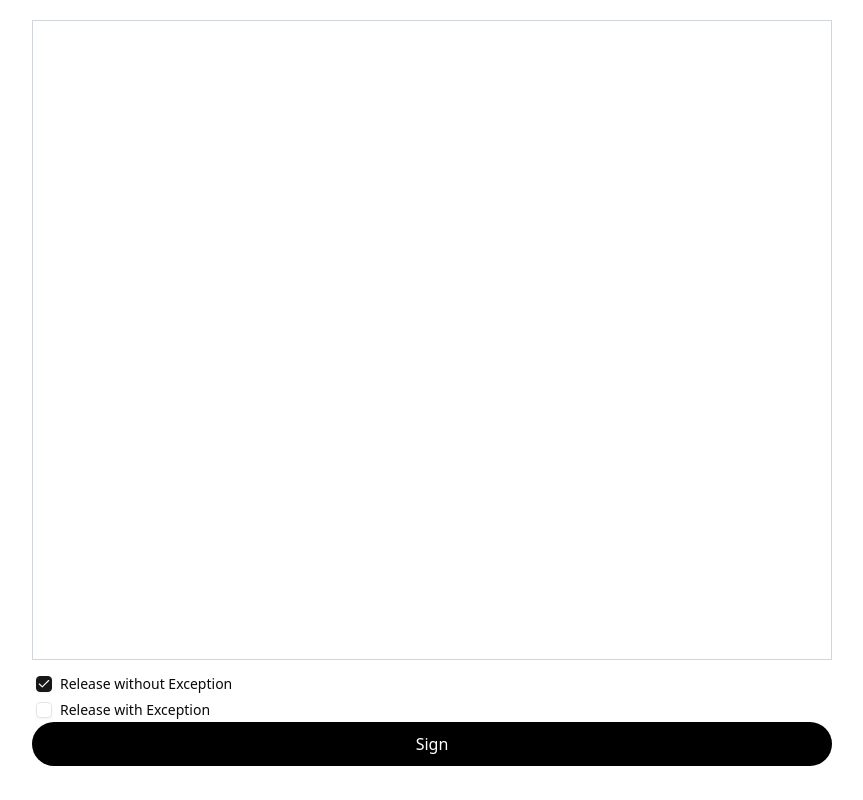
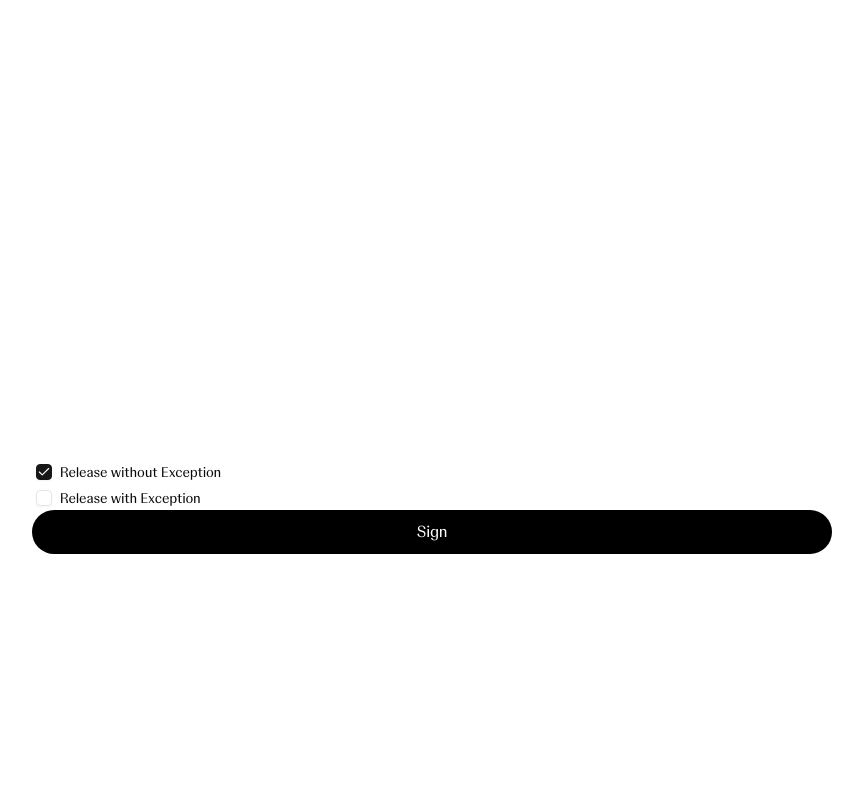
Before and after one commit to suraj-aifalabs/batch-release-local-ui, a React (Vite) app: page /setting/release in a window 1280 px wide. Shown: the whole page, without its empty margins (208-1071 px from the left). Built offline with nearby package versions, Linux system fonts and the light colour scheme; no server answers.

Commit message:
sync from jnj 4th june

```diff
--- a/src/App.css
+++ b/src/App.css
@@ -0,0 +1,17 @@
+@font-face {
+    font-family: "J&JRegular";
+    src: url("./assets/fonts/JohnsonDisplay-Regular.otf") format("opentype");
+}
+
+@font-face {
+    font-family: "J&JText";
+    src: url("./assets/fonts/JohnsonText-Regular.otf") format("opentype");
+}
+
+body {
+    font-family: "J&JRegular", sans-serif;
+}
+
+.font-jj {
+    font-family: "J&JText", sans-serif;
+}
--- /dev/null
+++ b/src/pages/config/QCManagement.tsx
@@ -0,0 +1,13 @@
+import CustomContainer from "@/custom_components/CustomContainer"
+
+const QCManagement = () => {
+    return (
+        <CustomContainer >
+            <div className="flex flex-col justify-center h-[90dvh] gap-4 items-center w-full">
+                QC
+            </div >
+        </CustomContainer>
+    )
+}
+
+export default QCManagement
--- a/src/pages/release_page/ReleasePage.tsx
+++ b/src/pages/release_page/ReleasePage.tsx
@@ -1,4 +1,4 @@
-import { FillAndPreviewPDF } from './ViewPdf';
+import ViewPdf from './ViewPdf';
 
 const ReleasePage = () => {
 
@@ -6,7 +6,7 @@ const ReleasePage = () => {
         <div>
             <div style={{ display: 'flex', flexDirection: 'column', gap: '20px', justifyContent: 'space-between' }}>
                 <div style={{ display: 'flex', alignSelf: 'center', marginTop: '20px', justifyContent: 'center' }}>
-                    <FillAndPreviewPDF />
+                    <ViewPdf />
                 </div>
             </div >
         </div>
--- a/src/pages/release_page/ViewPDF.tsx
+++ b/src/pages/release_page/ViewPDF.tsx
@@ -3,7 +3,7 @@ import { Checkbox } from "@/components/ui/checkbox"
 import { getPDF } from '@/services/apiService';
 import CustomButton from '@/custom_components/CustomButton';
 
-export function FillAndPreviewPDF() {
+const ViewPdf = ({ batchNumber = "" }) => {
     const [pdfUrl, setPdfUrl] = useState<string | null>(null);
     const [signed, setSigned] = useState(false);
     const [displaySign, setDisplaySign] = useState(true);
@@ -15,7 +15,7 @@ export function FillAndPreviewPDF() {
 
             setIsLoading(true);
             try {
-                const blobData = await getPDF({ exception: checkException })
+                const blobData = await getPDF({ batchNumber, exception: checkException, sign: false })
 
                 const blob = new Blob([blobData], { type: 'application/pdf' });
                 const url = URL.createObjectURL(blob);
@@ -39,14 +39,7 @@ export function FillAndPreviewPDF() {
     const handlePrint = async () => {
         if (!pdfUrl) return;
 
-        navigator.geolocation.getCurrentPosition(async () => {
-            let regionCode = "US";
-            regionCode = typeof regionCode === 'string' ? regionCode?.toUpperCase() : "";
-
-            if (!regionCode || "US" !== regionCode) {
-                console.error("Cannot Print");
-            } else {
-                const printWindow = window.open(pdfUrl, '_blank');
+        const printWindow = window.open(pdfUrl);
         if (printWindow) {
             printWindow.onload = function () {
                 printWindow.focus();
@@ -55,16 +48,12 @@ export function FillAndPreviewPDF() {
         } else {
             console.error("Popup blocked - please allow popups to print");
         }
-            }
-        }, (err) => {
-            console.error("Geolocation error:", err);
-        });
     };
 
     const handleSign = async () => {
         setIsLoading(true);
         try {
-            const blobData = await getPDF({ exception: checkException, sign: true })
+            const blobData = await getPDF({ batchNumber, exception: checkException, sign: true })
 
             const blob = new Blob([blobData], { type: 'application/pdf' });
             const url = URL.createObjectURL(blob);
@@ -79,26 +68,23 @@ export function FillAndPreviewPDF() {
     };
 
     return (
-        <div className="flex flex-col w-[800px]">
+        <div className="flex h-full flex-col w-[800px]">
+            <div className="">
                 {isLoading ? (
-                <div className="h-[80vh] w-full max-w-[830px] border border-gray-300 overflow-hidden mb-3 flex justify-center items-center">
                     <p>Loading document...</p>
-                </div>
-            ) : pdfUrl ? (
-                <div className="h-[80vh] w-full max-w-[830px] border border-gray-300 mb-3">
+                ) : (
+                    <div className="h-[440px]">
                         <iframe
                             src={pdfUrl}
                             width="100%"
-                        height="100%"
+                            height="440px"
                             title="PDF Preview"
                             style={{ border: 'none' }}
                         />
                     </div>
-            ) : (
-                <div className="h-[80vh] w-full max-w-[830px] border border-gray-300 overflow-hidden mb-3 flex justify-center items-center">
-                    <p>Select an option to preview document</p>
+                )}
             </div>
-            )}
+
 
             {displaySign && (
                 <div className='flex flex-col gap-2.5 m-1'>
@@ -137,6 +123,7 @@ export function FillAndPreviewPDF() {
 
             {displaySign && (
                 <CustomButton
+                    className='w-32'
                     type="default"
                     text={isLoading ? 'Signing...' : 'Sign'}
                     onClick={handleSign}
@@ -148,6 +135,7 @@ export function FillAndPreviewPDF() {
 
             {signed && (
                 <CustomButton
+                    className='w-32'
                     type="default"
                     text='Print'
                     onClick={() => handlePrint()}
@@ -159,3 +147,5 @@ export function FillAndPreviewPDF() {
         </div>
     );
 }
+
+export default ViewPdf;
--- a/src/routes/router.tsx
+++ b/src/routes/router.tsx
@@ -2,6 +2,7 @@ import { createBrowserRouter, Navigate } from 'react-router-dom'
 import Layout from '../pages/Layout'
 import LandingPage from '../pages/LandingPage'
 import ReleasePage from '@/pages/release_page/ReleasePage'
+import QCManagement from '@/pages/config/QCManagement'
 
 export const router = createBrowserRouter([
     {
@@ -14,6 +15,7 @@ export const router = createBrowserRouter([
         children: [
             { index: true, element: <LandingPage /> },
             { path: "release", element: <ReleasePage /> },
+            { path: "config", element: <QCManagement /> },
         ]
     }
 ])
--- a/src/services/apiService.tsx
+++ b/src/services/apiService.tsx
@@ -14,6 +14,7 @@ interface AuthActionPayload {
 interface PdfPayload {
     exception: boolean;
     sign: boolean;
+    batchNumber: string;
 }
 
 
--- a/webpack.dev.config.cjs
+++ b/webpack.dev.config.cjs
@@ -15,6 +15,8 @@ const extraConfig = merge(commonConfig, {
             filename: "remoteEntry.js",
             exposes: {
                 "./App": "./src/App.tsx",
+                './QCManagement': './src/pages/config/QCManagement.tsx',
+                './ViewPdf': './src/pages/release_page/ViewPdf.tsx',
             },
             shared: {
                 react: {
--- a/webpack.local.config.cjs
+++ b/webpack.local.config.cjs
@@ -15,6 +15,8 @@ const extraConfig = merge(commonConfig, {
             filename: "remoteEntry.js",
             exposes: {
                 "./App": "./src/App.tsx",
+                './QCManagement': './src/pages/config/QCManagement.tsx',
+                './ViewPdf': './src/pages/release_page/ViewPdf.tsx',
             },
             shared: {
                 react: {
--- a/webpack.predev.config.cjs
+++ b/webpack.predev.config.cjs
@@ -15,6 +15,8 @@ const extraConfig = merge(commonConfig, {
             filename: "remoteEntry.js",
             exposes: {
                 "./App": "./src/App.tsx",
+                './QCManagement': './src/pages/config/QCManagement.tsx',
+                './ViewPdf': './src/pages/release_page/ViewPdf.tsx',
             },
             shared: {
                 react: {
--- a/webpack.prod.config.cjs
+++ b/webpack.prod.config.cjs
@@ -15,6 +15,8 @@ const extraConfig = merge(commonConfig, {
             filename: "remoteEntry.js",
             exposes: {
                 "./App": "./src/App.tsx",
+                './QCManagement': './src/pages/config/QCManagement.tsx',
+                './ViewPdf': './src/pages/release_page/ViewPdf.tsx',
             },
             shared: {
                 react: {
--- a/webpack.qa.config.cjs
+++ b/webpack.qa.config.cjs
@@ -15,6 +15,8 @@ const extraConfig = merge(commonConfig, {
             filename: "remoteEntry.js",
             exposes: {
                 "./App": "./src/App.tsx",
+                './QCManagement': './src/pages/config/QCManagement.tsx',
+                './ViewPdf': './src/pages/release_page/ViewPdf.tsx',
             },
             shared: {
                 react: {
```
Also changed, not shown: src/assets/fonts/JohnsonDisplay-Regular.otf (added), src/assets/fonts/JohnsonText-Regular.otf (added). Lines whose indentation alone changed are shown as unchanged.
